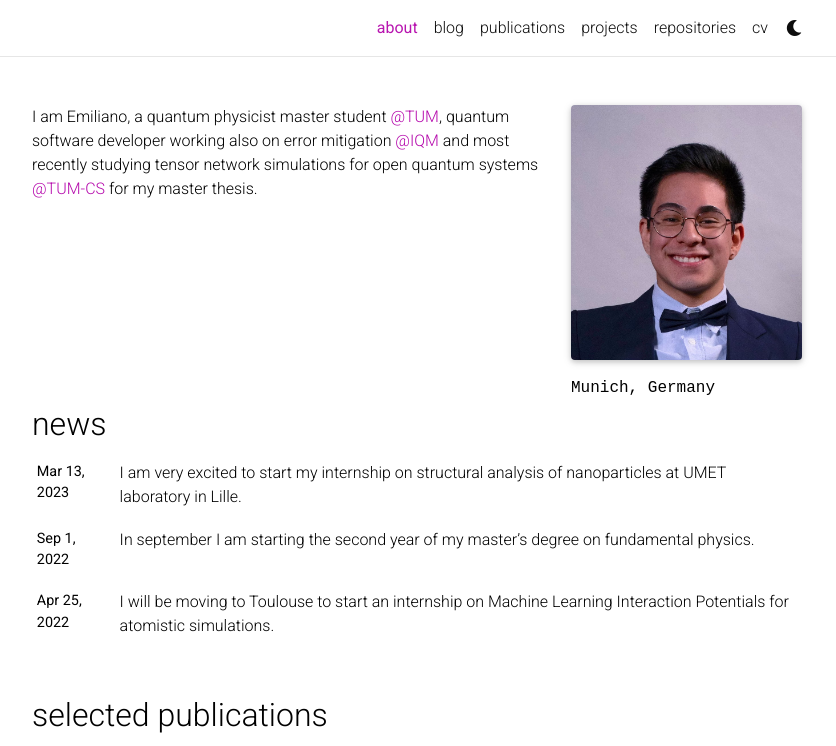
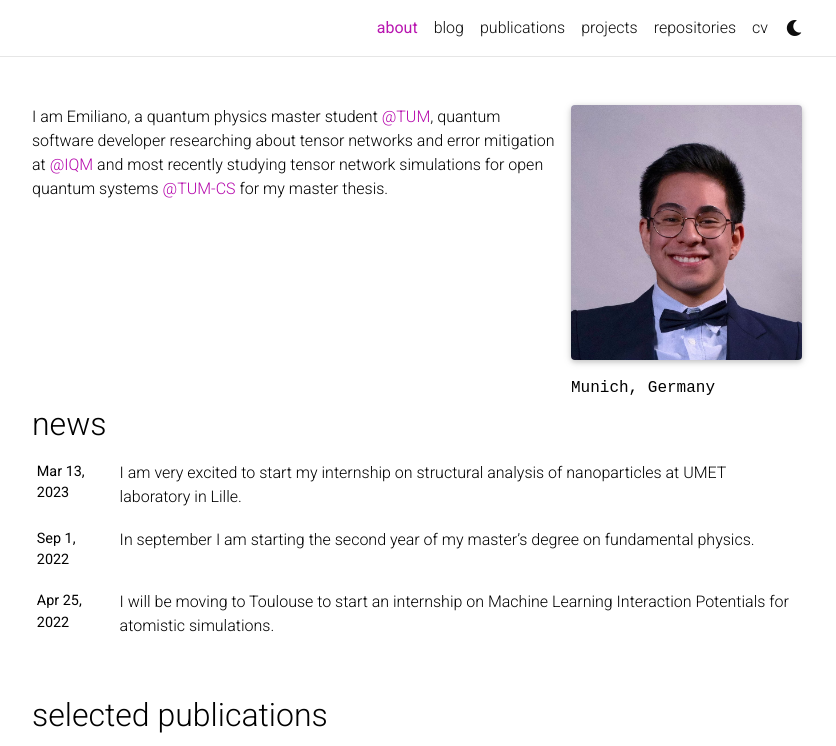
Before and after one commit to EmilianoG-byte/EmilianoG-byte.github.io, a Jekyll site: the page built from _pages/about.md, in a window 1280 px wide and 1118 px high, cut to the strip 0-746 px from the top of the window. Shown: the whole strip, without its empty margins (223-1059 px from the left). Built offline with Jekyll 4.4.1, drawn with Linux system fonts in a browser that asks for light colours; full-size pictures stand in for the smaller copies a plugin makes; comment, search, counter and statistics services are not loaded; a style sheet for code colours, icons or effects is not loaded.

Commit message:
add cv and update publications/about/projects

```diff
--- a/_pages/about.md
+++ b/_pages/about.md
@@ -16,4 +16,4 @@ selected_papers: true # includes a list of papers marked as "selected={true}"
 social: true  # includes social icons at the bottom of the page
 ---
 
-I am Emiliano, a quantum physicist master student [@TUM](https://www.ph.tum.de/academics/msc/qst/qst/), quantum software developer working also on error mitigation [@IQM](https://www.meetiqm.com) and most recently studying tensor network simulations for open quantum systems [@TUM-CS](https://www5.in.tum.de/~quanTUMcomputing/people.html) for my master thesis.
+I am Emiliano, a quantum physics master student [@TUM](https://www.ph.tum.de/academics/msc/qst/qst/), quantum software developer researching about tensor networks and error mitigation at [@IQM](https://www.meetiqm.com) and most recently studying tensor network simulations for open quantum systems [@TUM-CS](https://www5.in.tum.de/~quanTUMcomputing/people.html) for my master thesis.
```
Also changed, not shown: _pages/cv.md (+2 -2 lines), _pages/projects.md (+1 -1 lines), _pages/publications.md (+1 -1 lines), 2 other files.
